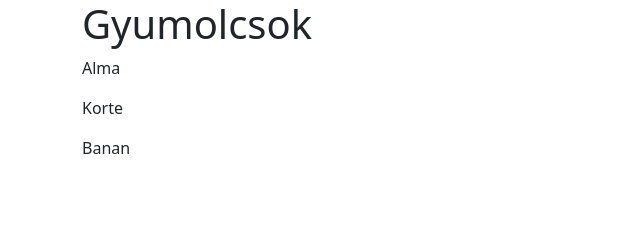
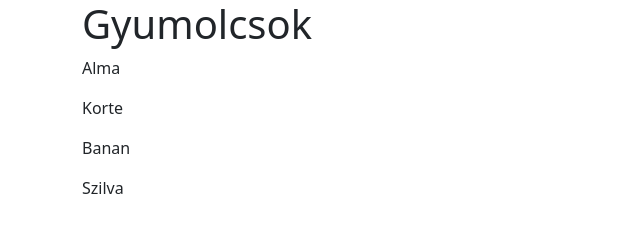
Before and after one commit to kalbert2001/gyumi, a website: page index.html in a window 1280 px wide. Shown: the full height of the page, 0-640 px from the left. Drawn offline with nearby package versions, Linux system fonts and the light colour scheme.

Commit message:
szilva hozzaadva

```diff
--- a/index.html
+++ b/index.html
@@ -18,6 +18,7 @@
         <p>Alma</p>
         <p>Korte</p>
         <p>Banan</p>
+        <p>Szilva</p>
 
     </div>
 
```
